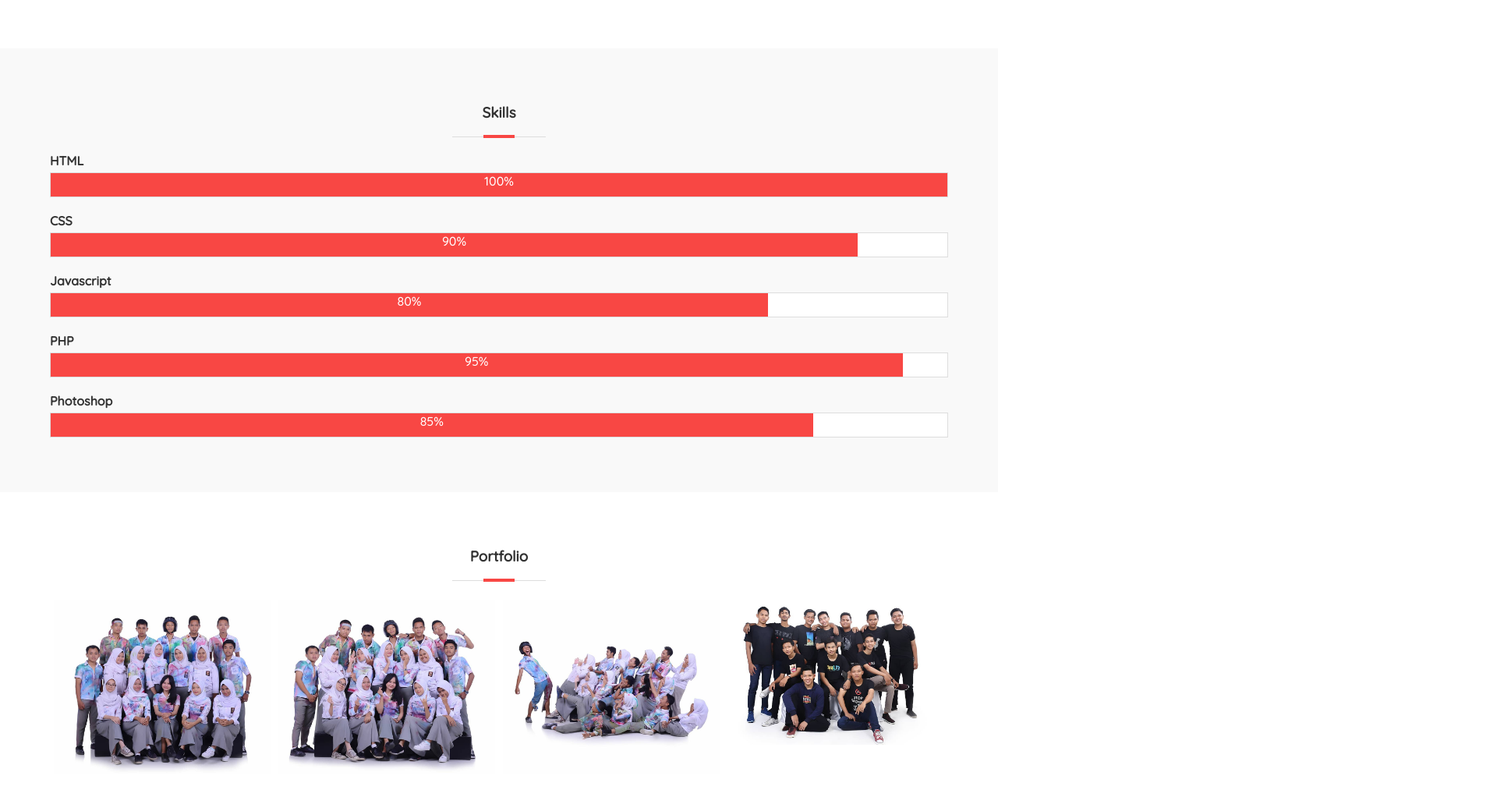
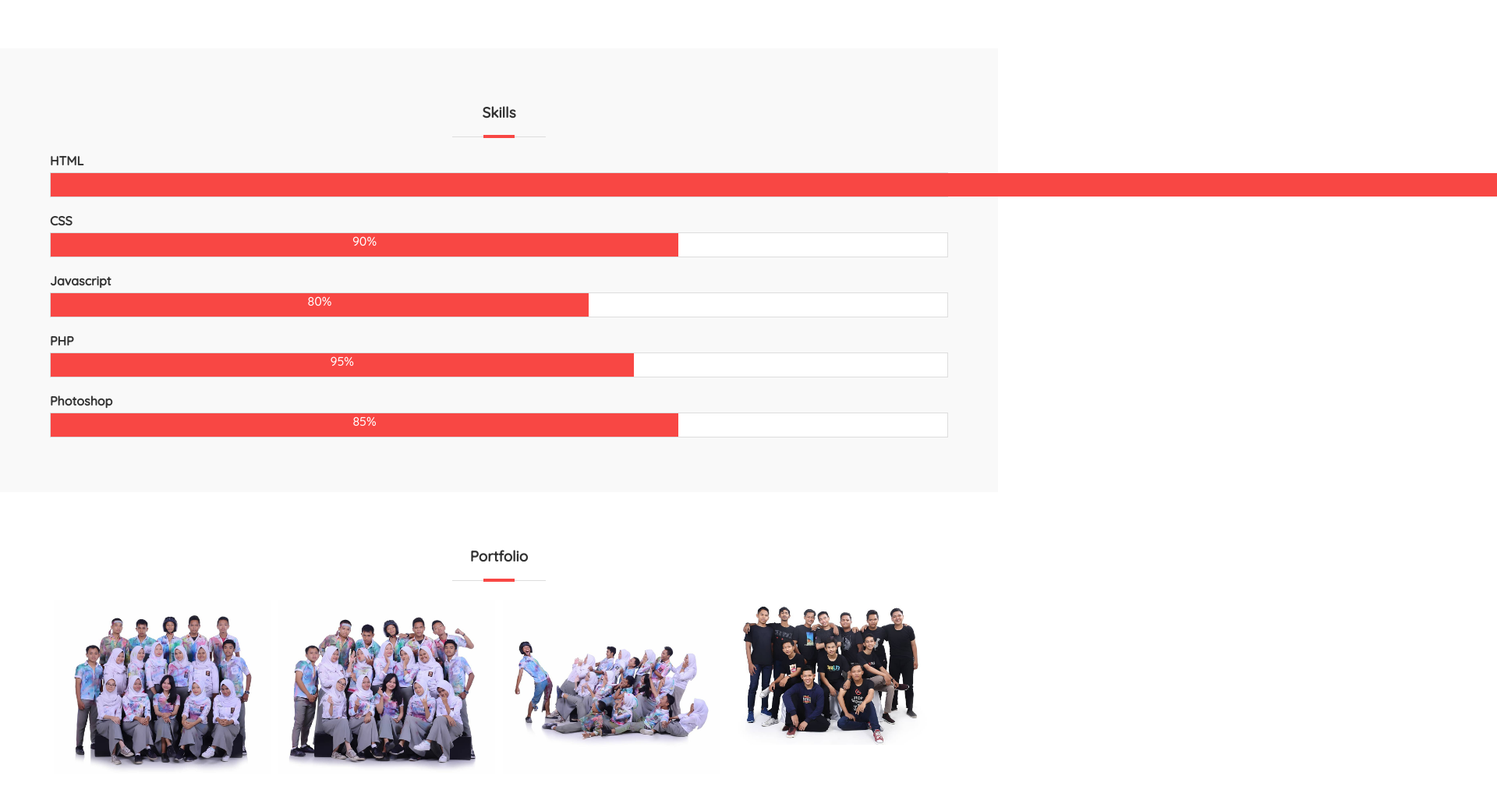
Before and after one commit to Triwans/Triwans.github.io, a plain HTML site: page index.html in a window 1280 px wide. Shown: the part 854-1876 px from the top of the page at 78% size, 1920 px wide, since content can reach past the window. Drawn offline with Linux system fonts and the light colour scheme.

Commit message:
Update style.css

```diff
--- a/css/style.css
+++ b/css/style.css
@@ -156,19 +156,19 @@ section h3::after {
 	text-align: center;
 }
 .html {
-	width:100%;
+	width:700%;
 }
 .css {
-	width:90%;
+	width:70%;
 }
 .js {
-	width:80%;
+	width:60%;
 }
 .php {
-	width:95%;
+	width:65%;
 }
 .ps {
-	width:85%;
+	width:70%;
 }
 .col-4 {
 	width:25%;
```
